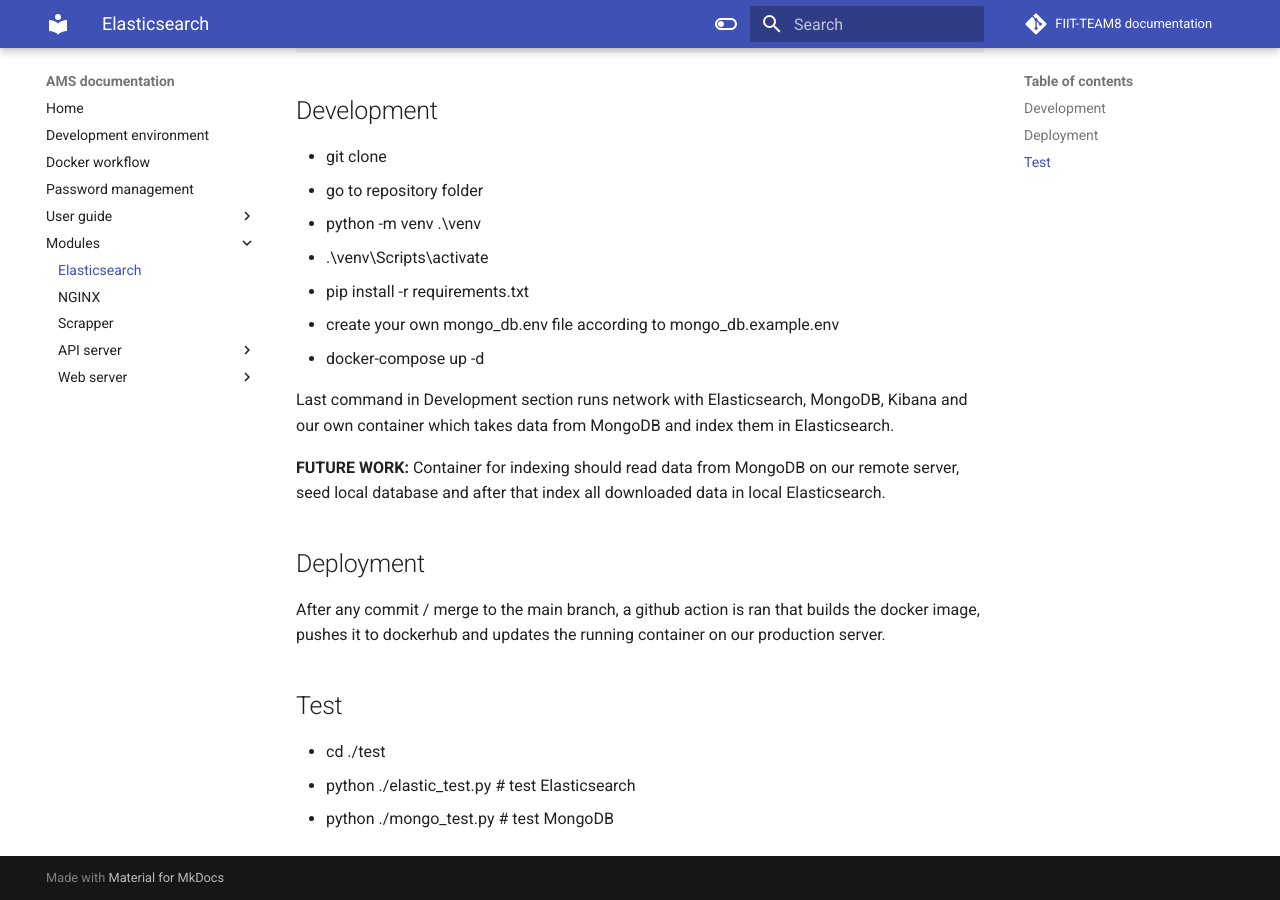
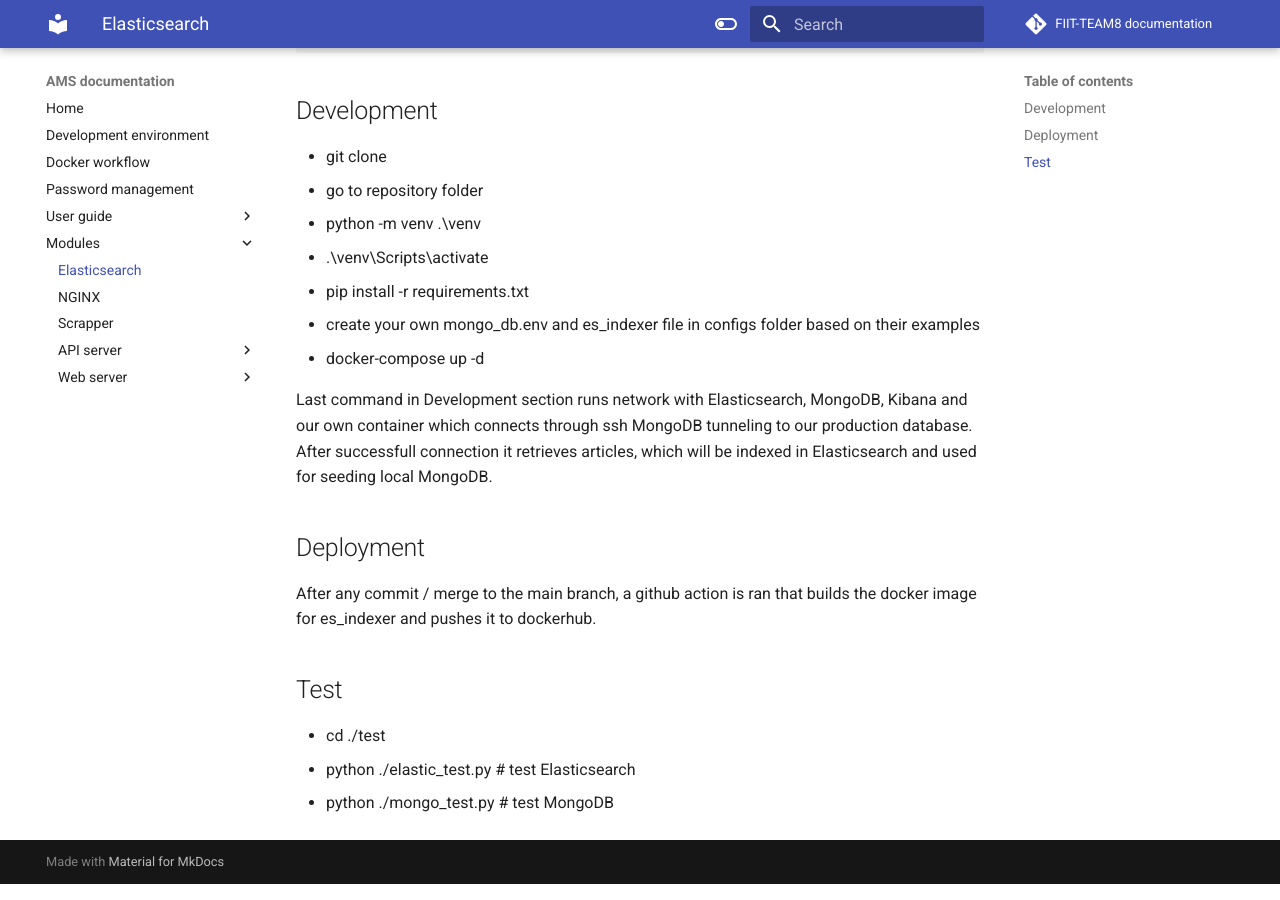
Before and after one commit to FIIT-TEAM8/team_documentation, an MkDocs documentation site: the page built from docs/modules/elasticsearch.md, in a window 1280 px wide and 900 px high, scrolled down 1180 px. Built offline with MkDocs 1.6.1 and Material for MkDocs 9.7.7, drawn with Linux system fonts in a browser that asks for light colours; comment, search, counter and statistics services are not loaded.

Commit message:
Update elasticsearch.md

```diff
--- a/docs/modules/elasticsearch.md
+++ b/docs/modules/elasticsearch.md
@@ -65,15 +65,13 @@ This type of analyzer is used during indexing documents and querying results. Ea
   * python -m venv .\venv
   * .\venv\Scripts\activate
   * pip install -r requirements.txt
-  * create your own mongo_db.env file according to mongo_db.example.env
+  * create your own mongo_db.env and es_indexer file in configs folder based on their examples
   * docker-compose up -d
 
-Last command in Development section runs network with Elasticsearch, MongoDB, Kibana and our own container which takes data from MongoDB and index them in Elasticsearch.
-
-**FUTURE WORK:** Container for indexing should read data from MongoDB on our remote server, seed local database and after that index all downloaded data in local Elasticsearch.
+Last command in Development section runs network with Elasticsearch, MongoDB, Kibana and our own container which connects through ssh MongoDB tunneling to our production database. After successfull connection it retrieves articles, which will be indexed in Elasticsearch and used for seeding local MongoDB.
 
 ## Deployment
-After any commit / merge to the main branch, a github action is ran that builds the docker image, pushes it to dockerhub and updates the running container on our production server.
+After any commit / merge to the main branch, a github action is ran that builds the docker image for es_indexer and pushes it to dockerhub.
 
 ## Test
   * cd ./test
```
